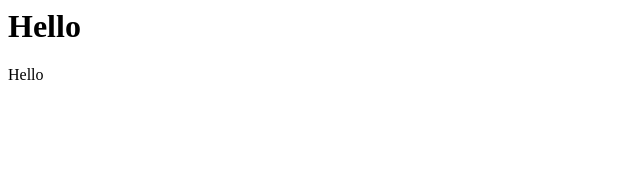
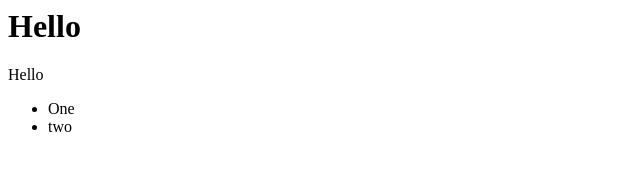
Before and after one commit to Zavi254/test, a plain HTML site: page index.html in a window 1280 px wide. Shown: the full height of the page, 0-640 px from the left. Drawn offline with Linux system fonts and the light colour scheme.

Commit message:
Added two links to the navbar'

```diff
--- a/index.html
+++ b/index.html
@@ -1,2 +1,9 @@
 <h1>Hello</h1>
 <p>Hello</p>
+
+<nav>
+    <ul>
+        <li>One</li>
+        <li>two</li>
+    </ul>
+</nav>
```
